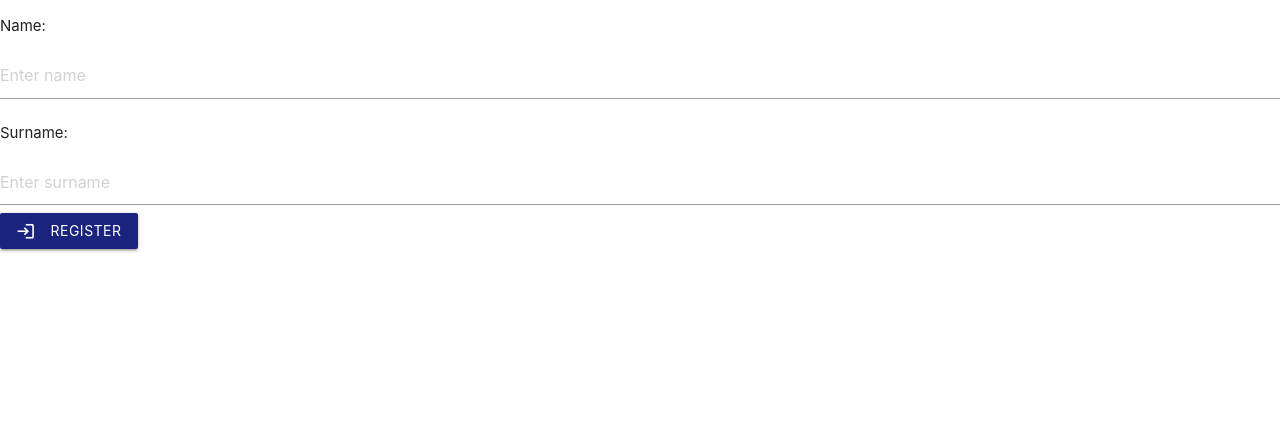
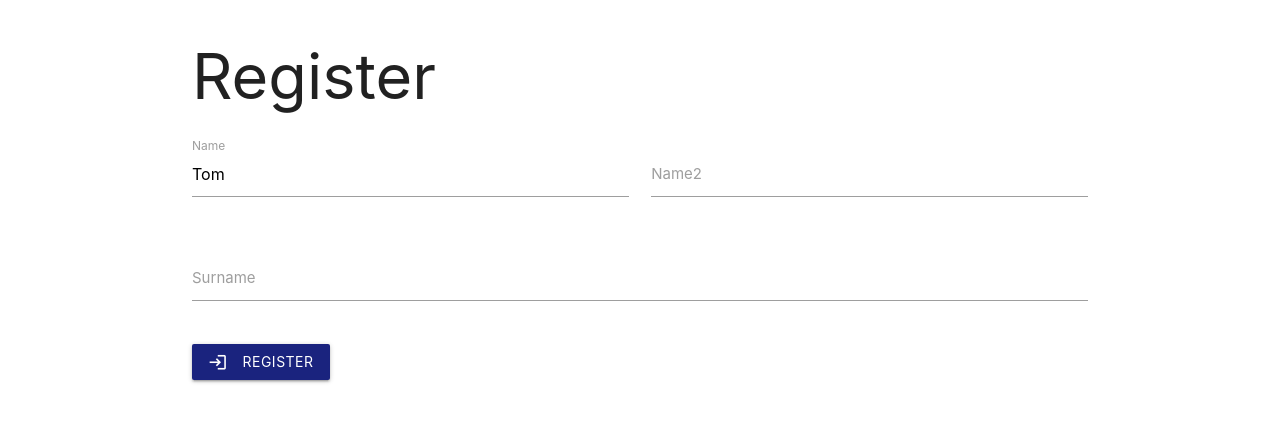
Before and after one commit to dsgnrr/python_web_pv412_411, a Django app: page /core/ in a window 1280 px wide. Shown: the top 422 px of the page. Run offline with Django 5.2, Linux system fonts and the light colour scheme.

Commit message:
lesson 10

```diff
--- /dev/null
+++ b/lesson10_django_forms/core/forms.py
@@ -0,0 +1,40 @@
+from django import forms
+from django.forms import widgets
+
+choices=[
+    (1, "Item1"),
+    (2, "Item2"),
+    (3, "Item3"),
+]
+
+class UserForm(forms.Form):
+    name_field = forms.CharField(label="Name", initial="Tom", widget=widgets.TextInput(
+        attrs={"class":"validate"}))
+    name_field2 = forms.CharField(label="Name2", widget=widgets.TextInput(
+        attrs={"class":"validate"}))
+    surname_field = forms.CharField(label="Surname", widget=widgets.TextInput(
+        attrs={"class":"validate"}
+    ))
+
+class TestForm(forms.Form):
+    # BooleanField -> input:checkbox
+    # EmailField -> input:email
+    # IntegerField/DecimalField/FloatField -> input:number
+
+    field_order = ["password","name_field", "surname_field"]
+
+    # Output: <input type="text">
+    name_field = forms.CharField(label="Name", initial="Tom", help_text="Enter name", widget=widgets.TextInput(
+        attrs={"name": 'name_field'}))
+    name_field2 = forms.CharField(label="Name2", widget=widgets.TextInput(
+        attrs={"name": 'name_field'}))
+    surname_field = forms.CharField(label="Surname")
+
+    password = forms.CharField(widget=widgets.PasswordInput, label='Password')
+
+    about = forms.CharField(widget=widgets.Textarea(attrs={"class":"materialize-textarea"}))
+
+    hidden = forms.CharField(widget=widgets.HiddenInput)
+
+    # set_item = forms.ChoiceField(choices=choices)
+    set_items = forms.MultipleChoiceField(choices=choices)
--- a/lesson10_django_forms/core/templates/_layout.html
+++ b/lesson10_django_forms/core/templates/_layout.html
@@ -13,7 +13,10 @@
     <link rel="icon" href="{% static "favicon.ico" %}" type="image/x-icon">
 </head>
 <body>
-    {% block form_content %}{% endblock form_content %}
+    <div class="container">
+        {% block form_content %}{% endblock form_content %}
+        {% block userPage %}{% endblock userPage %}
+    </div>
     <script src="{% static 'js/index.js' %}"></script>
     <!--JavaScript at end of body for optimized loading-->
     <script type="text/javascript" src="{% static "js/materialize.min.js" %}"></script>
--- /dev/null
+++ b/lesson10_django_forms/core/templates/django_form.html
@@ -0,0 +1,39 @@
+{% extends "_layout.html" %}
+
+{% block form_content %}
+<h1>Register</h1>
+<form class="col s12" method="post" action="{% url "postUser" %}">
+    {% csrf_token %}
+
+    <!-- div set -->
+
+    <div class="row">
+        <div class="input-field col s6">
+            {{form.name_field}}
+            <label for="{{form.name_field.id_for_label}}">{{form.name_field.label}}</label>
+        </div>
+         <div class="input-field col s6">
+            {{form.name_field2}}
+            <label for="{{form.name_field2.id_for_label}}">{{form.name_field2.label}}</label>
+        </div>
+    </div>
+    <div class="row">
+        <div class="input-field col s12">
+            {{form.surname_field}}
+            <label for="{{ form.surname_field.id_for_label}}">{{form.surname_field.label}}</label>
+        </div>
+    </div>
+
+    <!-- table -->
+    <!-- {{form.as_table}} -->
+
+    <!-- Unordered list -->
+    <!-- {{form.as_ul}} -->
+
+    <!-- Paragraphs -->
+    <!-- {{form.as_p}} -->
+
+
+    <button class="waves-effect waves-light btn indigo darken-4"><i class="material-icons left">login</i>Register</button>
+</form>
+{% endblock form_content %}
--- a/lesson10_django_forms/core/templates/form_page.html
+++ b/lesson10_django_forms/core/templates/form_page.html
@@ -1,12 +1,25 @@
 {% extends "_layout.html" %}
 
 {% block form_content %}
-<form>
+<h1>Register</h1>
+<form class="col s12" method="post" action="{% url "postUser" %}">
     {% csrf_token %}
-    <p> Name: </p>
-    <input type="text" name="name-field" placeholder="Enter name">
-    <p> Surname: </p>
-    <input type="text" name="surname-field" placeholder="Enter surname">
+    <div class="row">
+        <div class="input-field col s6">
+            <input class="validate" type="text" name="name_field" id="name_field">
+            <label for="name_field">Name</label>
+        </div>
+         <div class="input-field col s6">
+            <input class="validate" type="text" name="name_field" id="name_field2">
+            <label for="name_field2">Name2</label>
+        </div>
+    </div>
+    <div class="row">
+        <div class="input-field col s12">
+            <input class="validate" type="text" name="surname_field" id="surname_field">
+            <label for="surname_field">Surame</label>
+        </div>
+    </div>
     <button class="waves-effect waves-light btn indigo darken-4"><i class="material-icons left">login</i>Register</button>
 </form>
 {% endblock form_content %}
--- a/lesson10_django_forms/core/urls.py
+++ b/lesson10_django_forms/core/urls.py
@@ -2,5 +2,6 @@ from django.urls import path
 from . import views
 
 urlpatterns = [
-    path('', views.index, name='registerPage')
+    path('', views.index, name='registerPage'),
+    path('user/', views.postuser, name='postUser')
 ]
--- a/lesson10_django_forms/core/views.py
+++ b/lesson10_django_forms/core/views.py
@@ -1,5 +1,40 @@
-from django.shortcuts import render
-from django.http import HttpRequest
+from django.shortcuts import render, redirect
+from django.http import HttpRequest, HttpResponse
+
+from . import forms
 
 def index(request:HttpRequest):
-    return render(request, "form_page.html")
+    # if request.method == 'POST':
+    #     print("POST:", request.POST)
+    #     return redirect('registerPage')
+
+    if request.method == 'GET':
+        # верстка
+        # return render(request, "form_page.html")
+
+        # клас форми
+        return render(request, 'django_form.html', {"form":forms.UserForm()})
+    else:
+        resp = HttpResponse(content="Method not allowed")
+        resp.status_code = 405
+        return resp
+
+def postuser(request:HttpRequest):
+    if request.method == 'POST':
+        print("POST:", request.POST)
+        name = request.POST.getlist('name_field', None)
+        surname = request.POST.get('surname_field', None)
+
+        if len(name) <= 0 or len(surname) <=0:
+            return render(request, 'user_page.html', {"error_message": "All fields required"})
+
+        return render(request, "user_page.html",{
+            "name": name[0],
+            "surname": surname
+        })
+
+        # return redirect('registerPage')
+    else:
+        resp = HttpResponse(content="Method not allowed")
+        resp.status_code = 405
+        return resp
--- a/lesson10_django_forms/project/wwwroot/js/index.js
+++ b/lesson10_django_forms/project/wwwroot/js/index.js
@@ -1,6 +1,8 @@
+document.addEventListener('DOMContentLoaded',()=>{
+    var elems = document.querySelectorAll('select');
+    var options = document.querySelectorAll('options')
+    var instances = M.FormSelect.init(elems, options);
 
-console.log("Static file loaded!")
-document.addEventListener('DOMContentLoaded',()=>{
     const myButton = document.getElementById('myButton');
     if(myButton) myButton.addEventListener('click', ()=>{
         alert('Click button')
```
Also changed, not shown: lesson10_django_forms/core/templates/user_page.html (added, +17 -0 lines).
